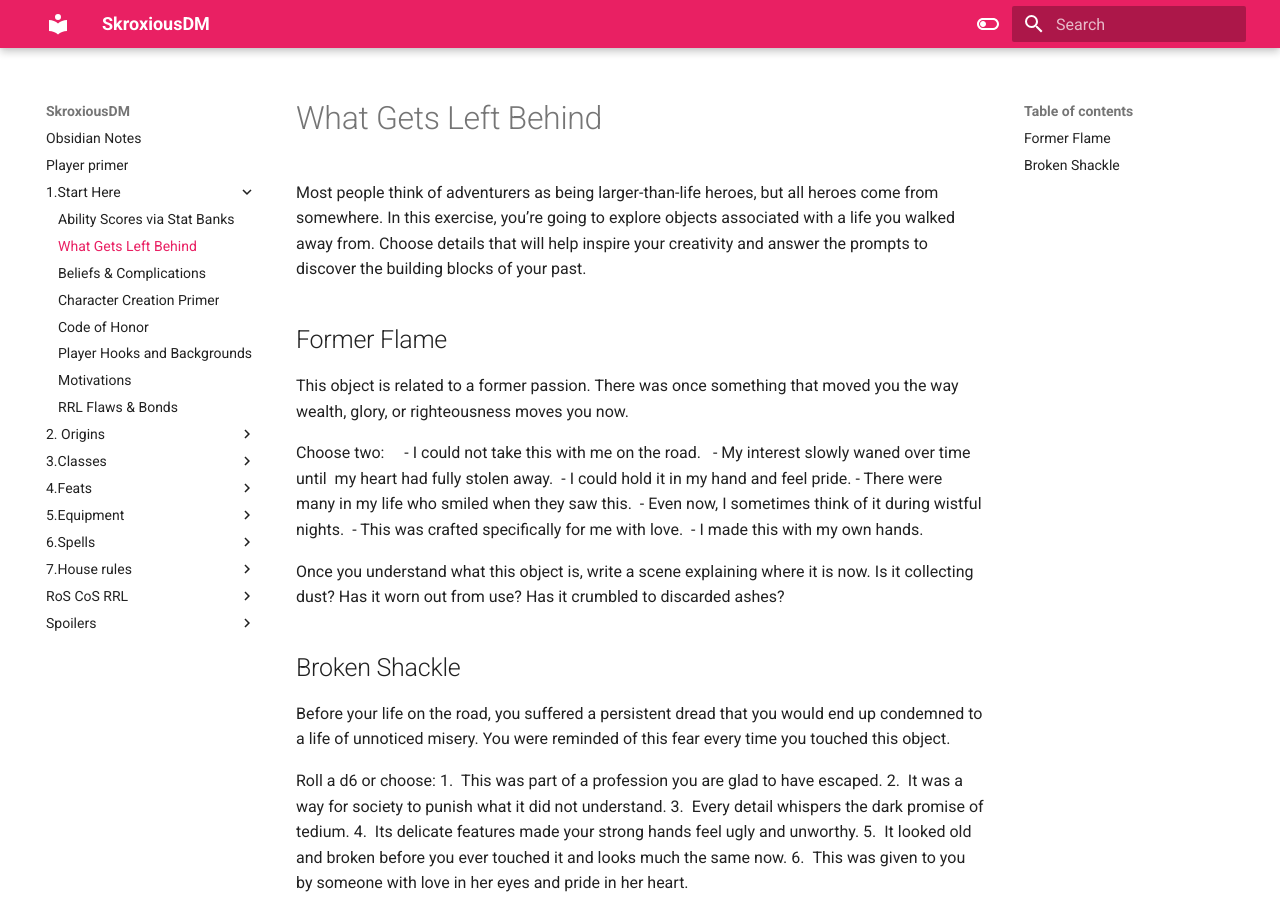
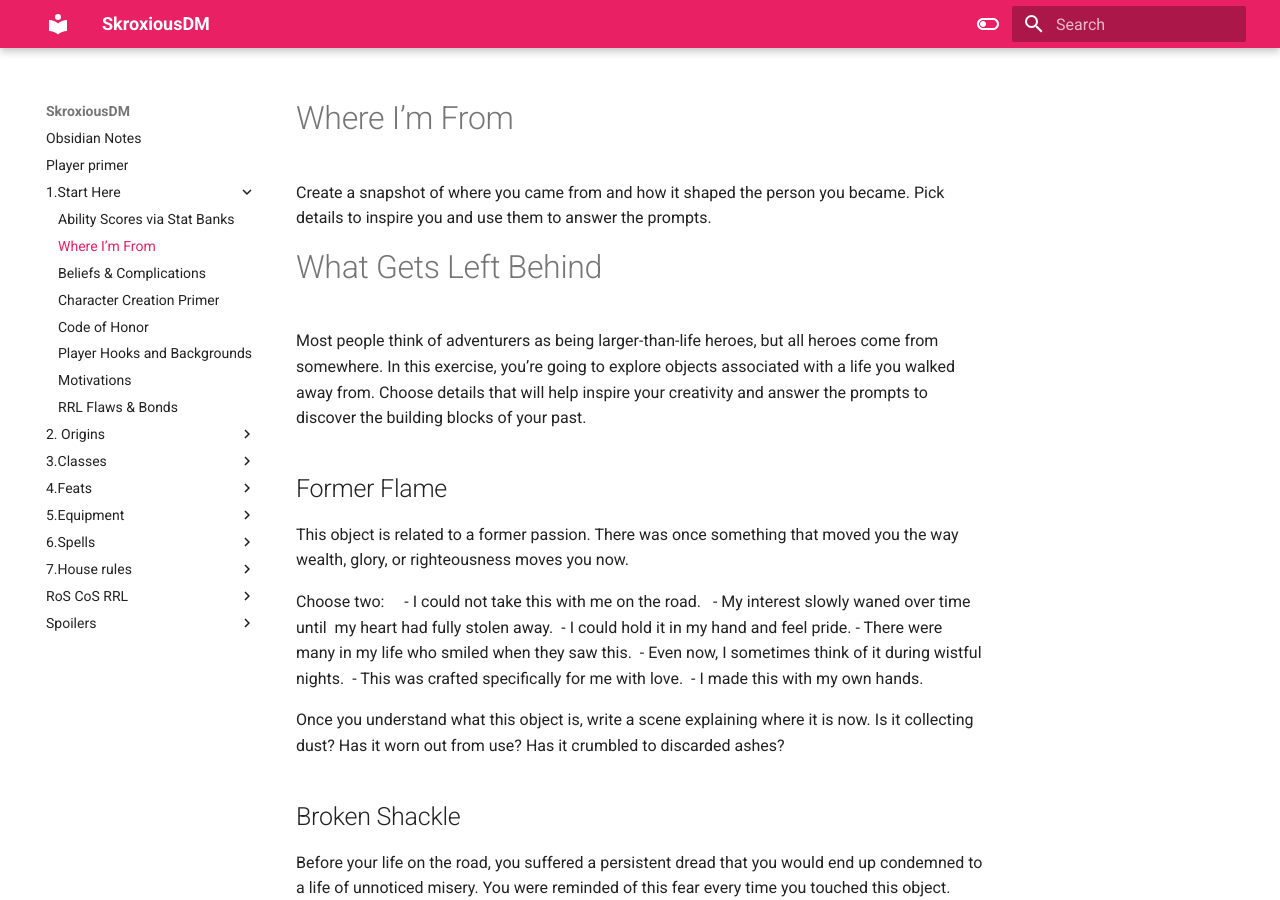
Before and after one commit to SkroxiousDM/SkroxiousDM, an MkDocs documentation site: the page built from docs/1.Start_Here/Backstory_Questions.md, in a window 1280 px wide and 900 px high. Built offline with MkDocs 1.6.1 and Material for MkDocs 9.7.7, drawn with Linux system fonts in a browser that asks for light colours.

Commit message:
vault backup: 2023-10-29 23:00:41

```diff
--- a/docs/1.Start_Here/Backstory_Questions.md
+++ b/docs/1.Start_Here/Backstory_Questions.md
@@ -1,3 +1,5 @@
+# Where I’m From
+Create a snapshot of where you came from and how it shaped the person you became. Pick details to inspire you and use them to answer the prompts.
 #  What Gets Left Behind
 Most people think of adventurers as being larger-than-life heroes, but all heroes come from somewhere. In this exercise, you’re going to explore objects associated with a life you walked away from. Choose details that will help inspire your creativity and answer the prompts to discover the building blocks of your past.
 
```
Also changed, not shown: docs/1.Start_Here/Beliefs_&_Complications.md (+3 -0 lines), docs/1.Start_Here/Character Creation Primer.md (+1 -2 lines).
